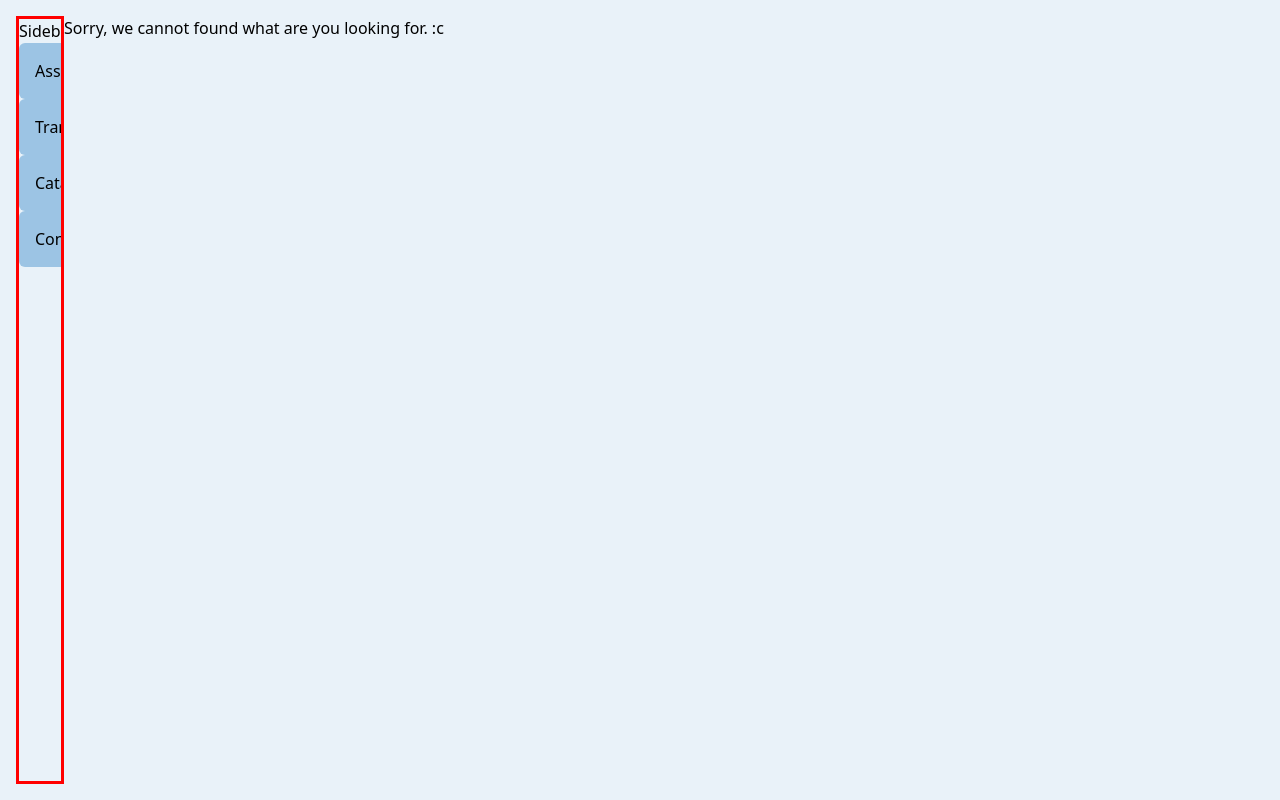
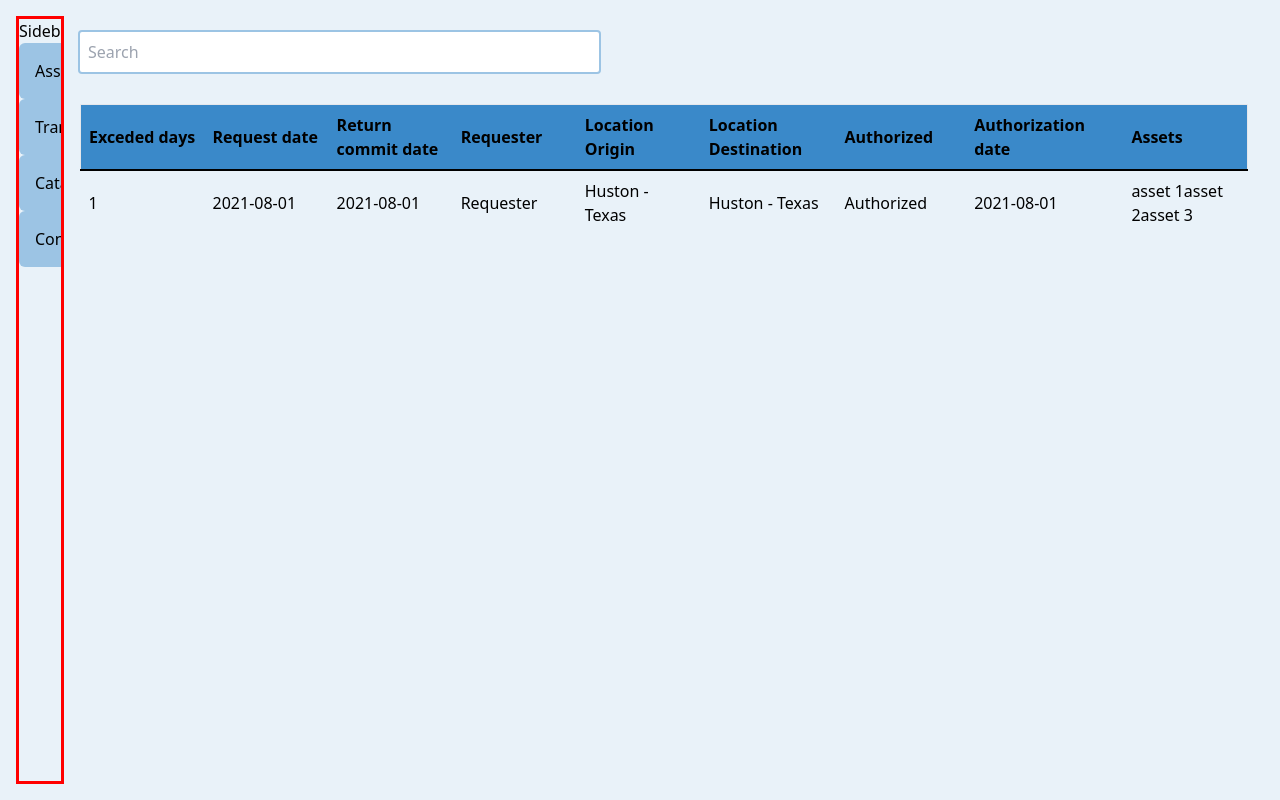
Before and after one commit to LaloStroke/action-logistics, a React (Vite) app: page /Transactions/1 in a window 1280 px wide. Before the commit this address had no page. Built offline with nearby package versions, Linux system fonts and the light colour scheme.

Commit message:
[add] changes to merge beto changes

```diff
--- a/src/components/Sidebar/index.tsx
+++ b/src/components/Sidebar/index.tsx
@@ -107,7 +107,15 @@ const Sidebar: React.FC = (): JSX.Element => {
           optionsStyle=""
         >
           {(Transactions as string[]).map((Transactions) => (
-            <CustomLink to={`/Transactions/${Transactions}`} key={Transactions}>
+            <CustomLink
+              to={`${
+                Transactions === "Swap Request" ||
+                Transactions === "Asset Return"
+                  ? "create/Transactions/${Transactions}"
+                  : `/Transactions/${Transactions}`
+              }`}
+              key={Transactions}
+            >
               <SelectOption value={Transactions}>{Transactions}</SelectOption>
             </CustomLink>
           ))}
--- a/src/components/Table/TableRow/index.tsx
+++ b/src/components/Table/TableRow/index.tsx
@@ -1,13 +1,16 @@
-import React from 'react';
+import React from "react";
 
-const TableRows = <T, K extends keyof T>({ data, columns }: TableRowsProps<T, K>): JSX.Element => {
+const TableRows = <T, K extends keyof T>({
+  data,
+  columns
+}: TableRowsProps<T, K>): JSX.Element => {
   const rows = data.map((row, index) => {
     return (
       <tr className="h-12" key={`row-${index}`}>
         {columns.map((column, index2) => {
           return (
             <td className="h-12 p-2" key={`cell-${index2}`}>
-              {row[column.key] as React.ReactNode}
+              {row[column.key] as React.ReactNode | React.ReactNode[]}
             </td>
           );
         })}
--- a/src/router/index.tsx
+++ b/src/router/index.tsx
@@ -15,9 +15,18 @@ const Router: React.FC = (): JSX.Element => {
         <Switch>
           <Route path="/Login" element={<Login />} />
           <Route path="/Assets/:selectedAssetOption" element={<Home />} />
-          <Route path=":type/Catalogs/:selectedOption/:id" element={<Catalogs />} />
-          <Route path="/Transactions" element={<Transactions />} />
-          <Route path=":type/Transactions/:selectedTransactionsOption" element={<Transactions />} />
+          <Route
+            path=":type/Catalogs/:selectedOption/"
+            element={<Catalogs />}
+          />
+          <Route
+            path="/Transactions/:selectedTransactionOption"
+            element={<Transactions />}
+          />
+          <Route
+            path=":type/Transactions/:selectedTransactionsOption"
+            element={<Transactions />}
+          />
           <Route path="/Configs" element={<Configs />} />
           <Route path="/Configs/:selectedConfigOption" element={<Configs />} />
           <Route path="*" element={<NotFound />} />
--- a/src/views/Catalogs/index.tsx
+++ b/src/views/Catalogs/index.tsx
@@ -10,7 +10,6 @@ import { useParams } from "react-router";
 const Catalogs: React.FC = (): React.ReactElement => {
   const [setLocation, { isError, isSuccess, isLoading }] =
     useSetLocationMutation();
-  const [editable, setEditable] = useState<string>("");
   const { selectedOption, type, catalog, id } = useParams();
   const { handleChange, handleSubmit, formValues, formErrors } = useForm(
     {
@@ -31,11 +30,12 @@ const Catalogs: React.FC = (): React.ReactElement => {
   return (
     <div className="grid w-[90%] mx-auto my-4 place-items-center">
       <p className="text-center font-bold text-lg">
-        {selectedOption}: {id}
+        {type}: {selectedOption}
       </p>
       <Form
         formFields={
-          Forms.get(editable as Forms) || (Forms.get("login") as FormField[])
+          Forms.get(selectedOption as Forms) ||
+          (Forms.get("login") as FormField[])
         }
         formErrors={formErrors}
         handleChange={handleChange}
--- a/src/views/Transactions/index.tsx
+++ b/src/views/Transactions/index.tsx
@@ -1,39 +1,73 @@
-import React from 'react';
-import Table from '../../components/Table';
-import { useState } from 'react';
-import Input from '../../components/Input';
-import Button from '../../components/Button';
-import { AiFillEye } from 'react-icons/ai';
-import { useParams } from 'react-router';
-import Switch from '../../components/Switch';
-import Select from '../../components/Select';
-import SelectOption from '../../components/Select/SelectOption/SelectOption';
-import Locations from '../../constants/Locations';
+import React from "react";
+import Table from "../../components/Table";
+import { useState } from "react";
+import Input from "../../components/Input";
+import Button from "../../components/Button";
+import { AiFillEye } from "react-icons/ai";
 
 const Transactions: React.FC = (): JSX.Element => {
   const [inOperation, setInOperation] = useState<boolean>(false);
-  const { selectedTransactionsOption } = useParams();
 
-  const tbodyData: TransactionsHeaders['due'][] = [
+  const tbodyData: TransactionsHeaders["due"][] = [
     {
-      'Authorization date': '2021-08-01',
-      'Exceded days': 1,
-      'Location Destination': 'Huston - Texas',
-      'Location Origin': 'Huston - Texas',
-      'Request date': '2021-08-01',
-      'Return commit date': '2021-08-01',
-      Assets: ['asset 1', 'asset 2', 'asset 3'],
-      Authorized: 'Authorized',
-      Requester: 'Requester',
+      "Authorization date": "2021-08-01",
+      "Exceded days": 1,
+      "Location Destination": "Huston - Texas",
+      "Location Origin": "Huston - Texas",
+      "Request date": "2021-08-01",
+      "Return commit date": "2021-08-01",
+      Assets: ["asset 1", "asset 2", "asset 3"],
+      Authorized: "Authorized",
+      Requester: "Requester",
       editable: (
         <Button type="secondary" href="/edit/Transactions/1233">
           <AiFillEye />
         </Button>
-      ),
-    },
+      )
+    }
   ];
 
-  const columns: ColumnDefinitionType<TransactionsHeaders, keyof TransactionsHeaders>[] = [];
+  const columns: ColumnDefinitionType<
+    TransactionsHeaders["due"],
+    keyof TransactionsHeaders["due"]
+  >[] = [
+    {
+      header: "Exceded days",
+      key: "Exceded days"
+    },
+    {
+      key: "Request date",
+      header: "Request date"
+    },
+    {
+      key: "Return commit date",
+      header: "Return commit date"
+    },
+    {
+      header: "Requester",
+      key: "Requester"
+    },
+    {
+      key: "Location Origin",
+      header: "Location Origin"
+    },
+    {
+      key: "Location Destination",
+      header: "Location Destination"
+    },
+    {
+      key: "Authorized",
+      header: "Authorized"
+    },
+    {
+      key: "Authorization date",
+      header: "Authorization date"
+    },
+    {
+      key: "Assets",
+      header: "Assets"
+    }
+  ];
 
   const handleSwitch = (): void => {
     setInOperation(!inOperation);
```
